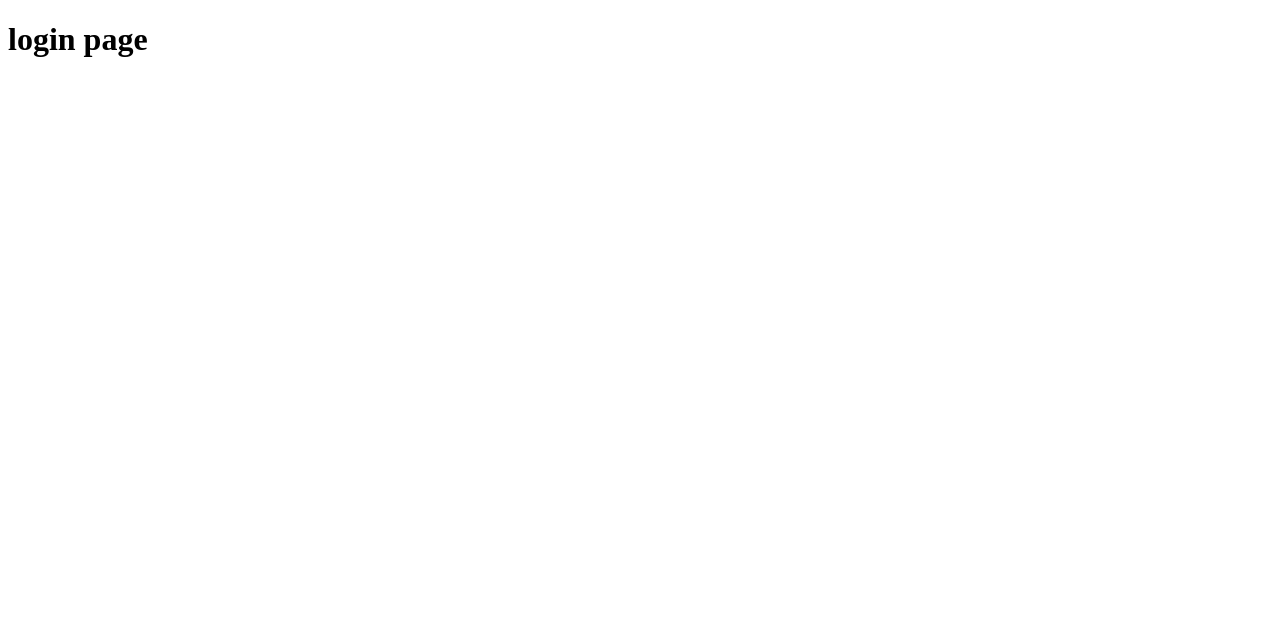
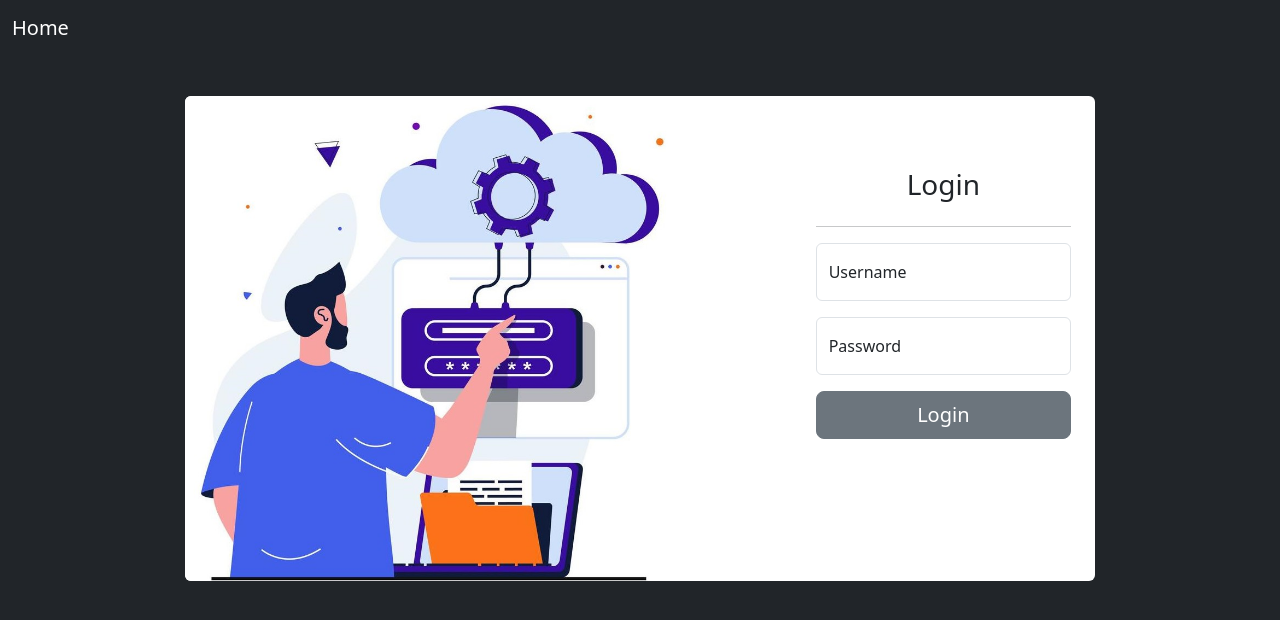
Before and after one commit to alirezatd80/registersite, a Flask app: page /log in a window 1280 px wide. Before the commit the part shown is almost empty. Shown: the top 620 px of the page. Run offline with Flask 3, Linux system fonts and the light colour scheme.

Commit message:
create login page

```diff
--- a/templates/base.html
+++ b/templates/base.html
@@ -3,9 +3,12 @@
 <head>
     <meta charset="UTF-8">
     <meta name="viewport" content="width=device-width, initial-scale=1.0">
+    <link href="https://cdn.jsdelivr.net/npm/bootstrap@5.3.3/dist/css/bootstrap.min.css" rel="stylesheet" integrity="sha384-QWTKZyjpPEjISv5WaRU9OFeRpok6YctnYmDr5pNlyT2bRjXh0JMhjY6hW+ALEwIH" crossorigin="anonymous">
+    <link rel="stylesheet" href="../static/css/loginstyle.css">
     <title>{% block title %} {% endblock %}</title>
 </head>
-<body>
+<body class="bg-dark">
+    {% include 'navbar_login.html' %}
     {% block content %} {% endblock %}
 
 </body>
--- a/templates/login.html
+++ b/templates/login.html
@@ -4,6 +4,37 @@
 {% block title %} Login {% endblock %}
 
 {% block content %}
-<h1>login page</h1>
+<div class="container vertical-center">
+    <div class="row">
+
+
+        <!-- Form Section -->
+        <div class="container mt-3 p-4">
+            <div class="rounded col-10 d-flex justify-content-center mx-auto" style="background-color: rgb(255, 255, 255);">
+                <!-- Photo Section (Optional) -->
+                <div id="photo" class="col-8 d-none d-xl-block d-none d-md-block">
+                    <img class="rounded" style="max-width: 80%; height: auto;" src="../static/img/login-banner.jpg" alt="">
+                </div>
+                <!-- Login Form -->
+                <div id="form" class="col-4 card-body p-4 mt-5">
+                    <h3 class="text-center mb-4">Login</h3>
+                    <hr>
+                    <form action="/login" method="post">
+                        <div class="form-floating mb-3">
+                            <input type="text" class="form-control" id="floatingInputUsername" placeholder="Enter Username">
+                            <label for="floatingInputUsername">Username</label>
+                        </div>
+                        <div class="form-floating">
+                            <input type="password" class="form-control" id="floatingInputPassword" placeholder="Password">
+                            <label for="floatingInputPassword">Password</label>
+                        </div>
+                        <button type="submit" class="btn btn-secondary btn-lg btn-block col-12 mt-3 p-2">Login</button>
+                    </form>
+
+                </div>
+            </div>
+        </div>
+    </div>
+</div>
 
 {% endblock %}
--- /dev/null
+++ b/templates/navbar_login.html
@@ -0,0 +1,7 @@
+<header>
+    <nav class="navbar navbar-expand-lg navbar-expand-md navbar-dark bg-dark">
+        <div class="container-fluid">
+            <a class="navbar-brand" href="#">Home</a>
+        </div>
+    </nav>
+</header>
```
Also changed, not shown: static/img/login-banner.jpg (added).
